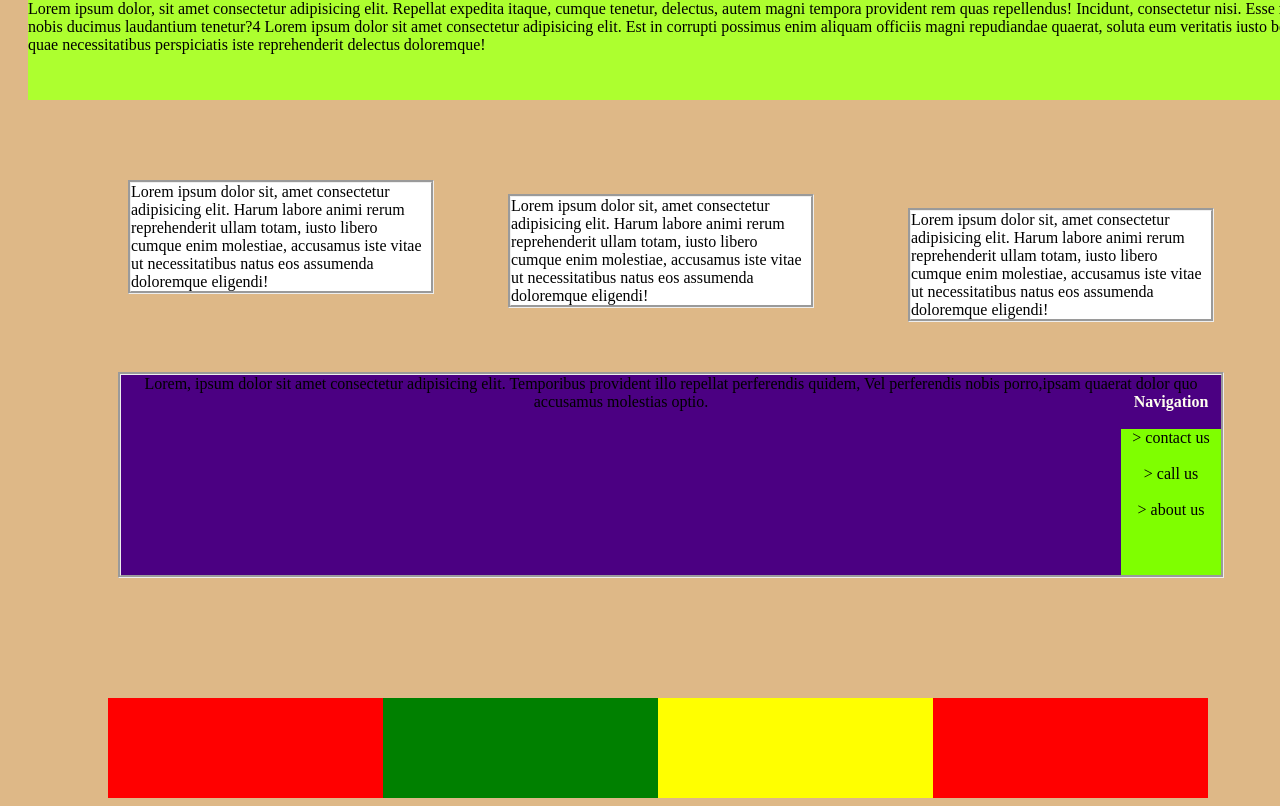
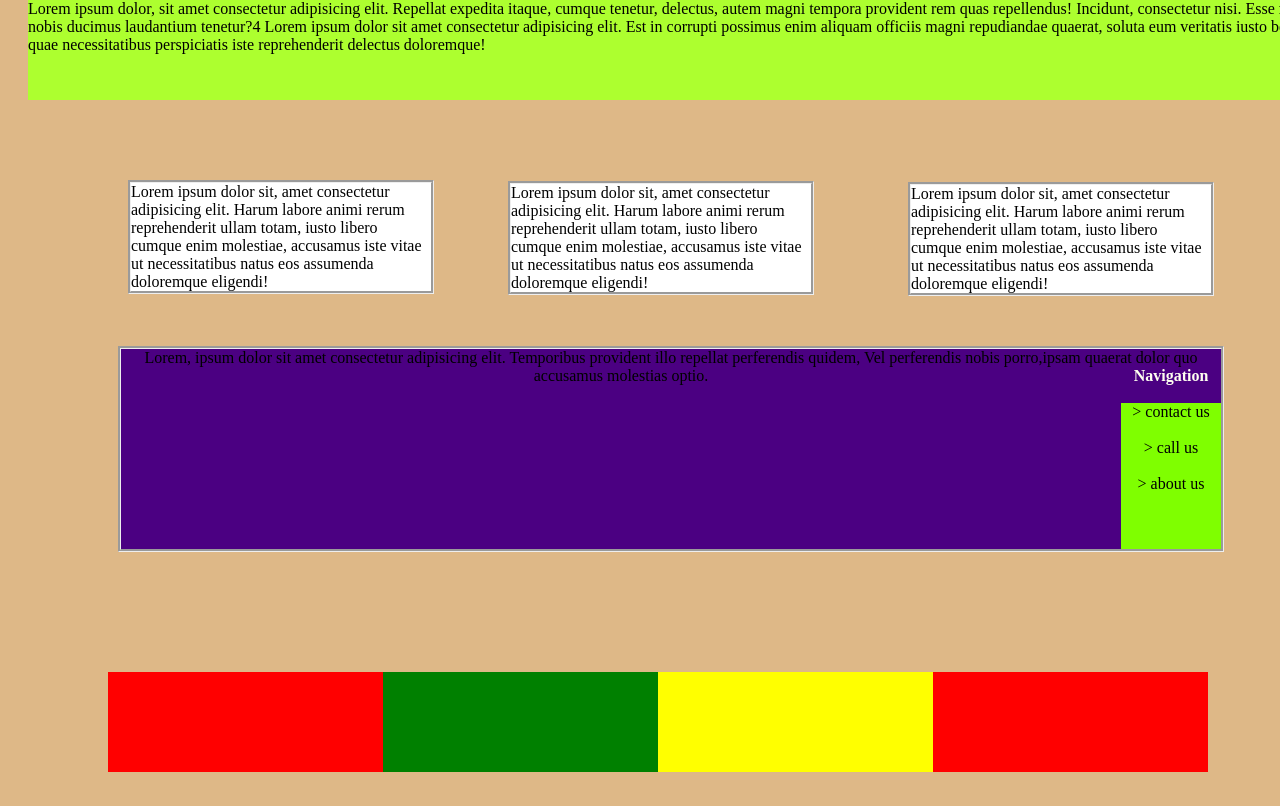
Before and after one commit to Advitya-sharma/Web-programming-lab, a plain HTML site: page Class Test-2/index.html in a window 1280 px wide. Shown: the top 806 px of the page. Drawn offline with Linux system fonts and the light colour scheme.

Commit message:
new margin

```diff
--- a/Class Test-2/style.css
+++ b/Class Test-2/style.css
@@ -24,7 +24,7 @@ margin-top: 80px;
     background-color: white;
     margin-left: 400px;
     width: 300px;
-    margin-top: -100px;
+    margin-top: -113px;
     border: groove;
     }
 
@@ -32,7 +32,7 @@ margin-top: 80px;
         background-color: white;
         margin-left: 800px;
         width: 300px;
-        margin-top: -100px;
+        margin-top: -113px;
         border: groove;
 }
 
```
